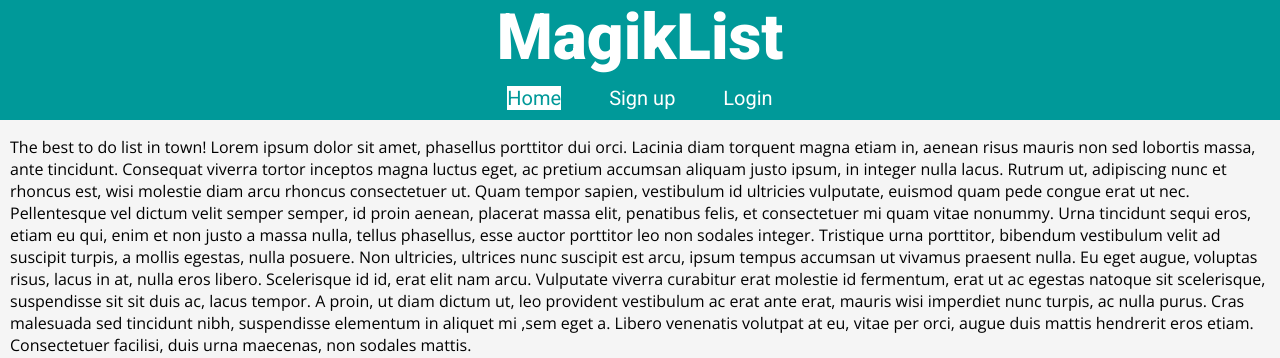
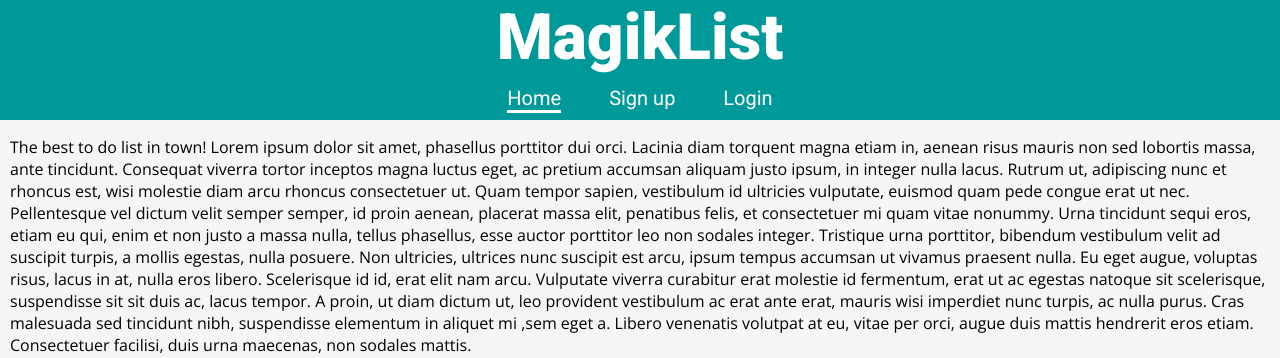
Before and after one commit to steve-31/cs139, a PHP site: page / in a window 1280 px wide, with the pointer over the restyled element. Shown: the top 358 px of the page. Run offline with PHP 8.4, Linux system fonts and the light colour scheme.

Commit message:
Underline_nav_menu_css

```diff
--- a/home.css
+++ b/home.css
@@ -26,8 +26,7 @@ body {
 }
 
 #nav a:hover{
-  color:#009999;
-  background-color:#FFFFFF;
+  border-bottom:3px solid #FFFFFF;
 }
 
 #nav li {
```
